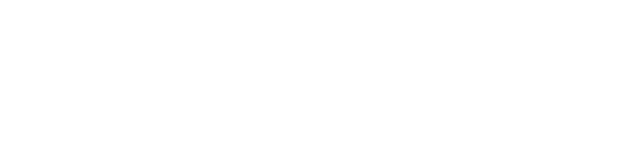
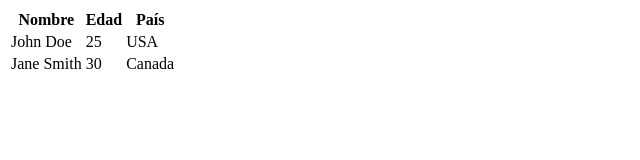
Before and after one commit to DoseiBrayin/prueba, a plain HTML site: page index.html in a window 1280 px wide. Shown: the whole page, without its empty margins (0-640 px from the left). Drawn offline with Linux system fonts and the light colour scheme.

Commit message:
(update) update a table on html

```diff
--- a/index.html
+++ b/index.html
@@ -6,6 +6,22 @@
     <title>Proyecto Prueba</title>
 </head>
 <body>
-
+<table>
+    <tr>
+        <th>Nombre</th>
+        <th>Edad</th>
+        <th>País</th>
+    </tr>
+    <tr>
+        <td>John Doe</td>
+        <td>25</td>
+        <td>USA</td>
+    </tr>
+    <tr>
+        <td>Jane Smith</td>
+        <td>30</td>
+        <td>Canada</td>
+    </tr>
+</table>
 </body>
 </html>
```
